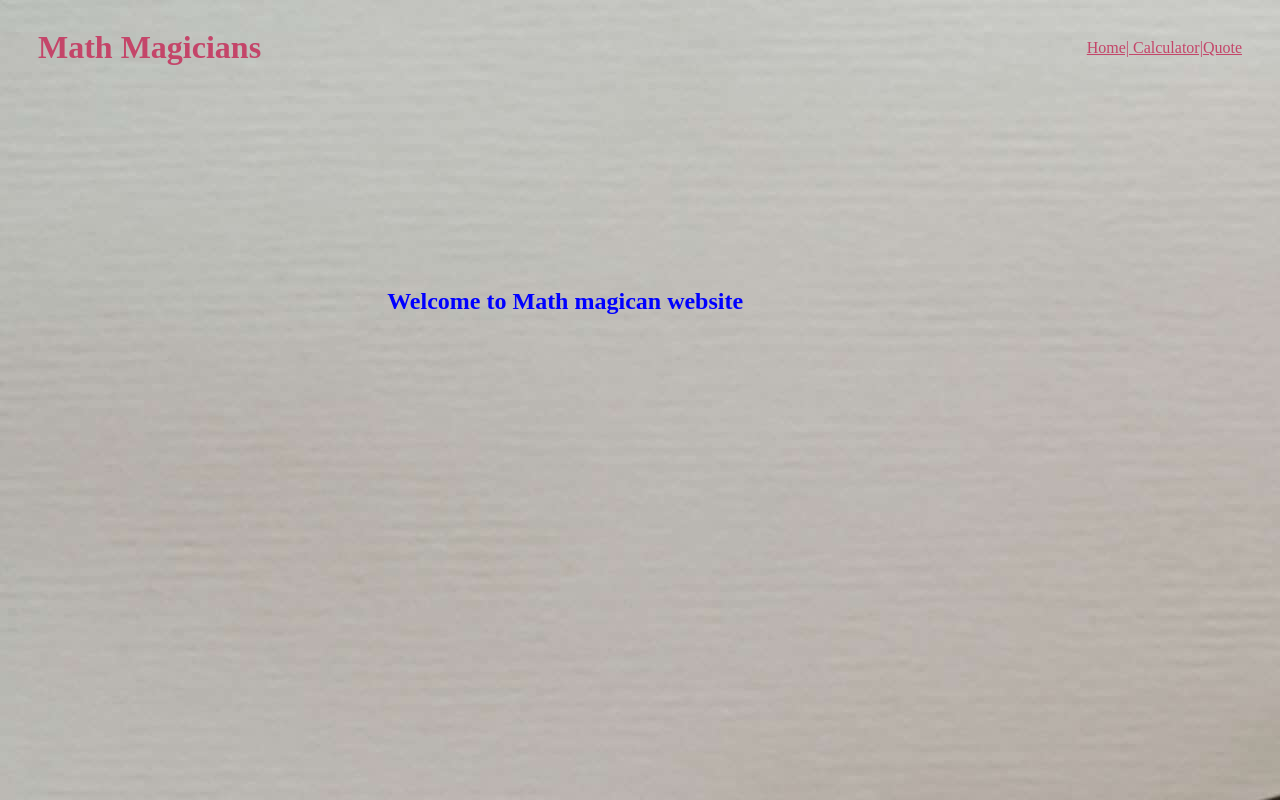
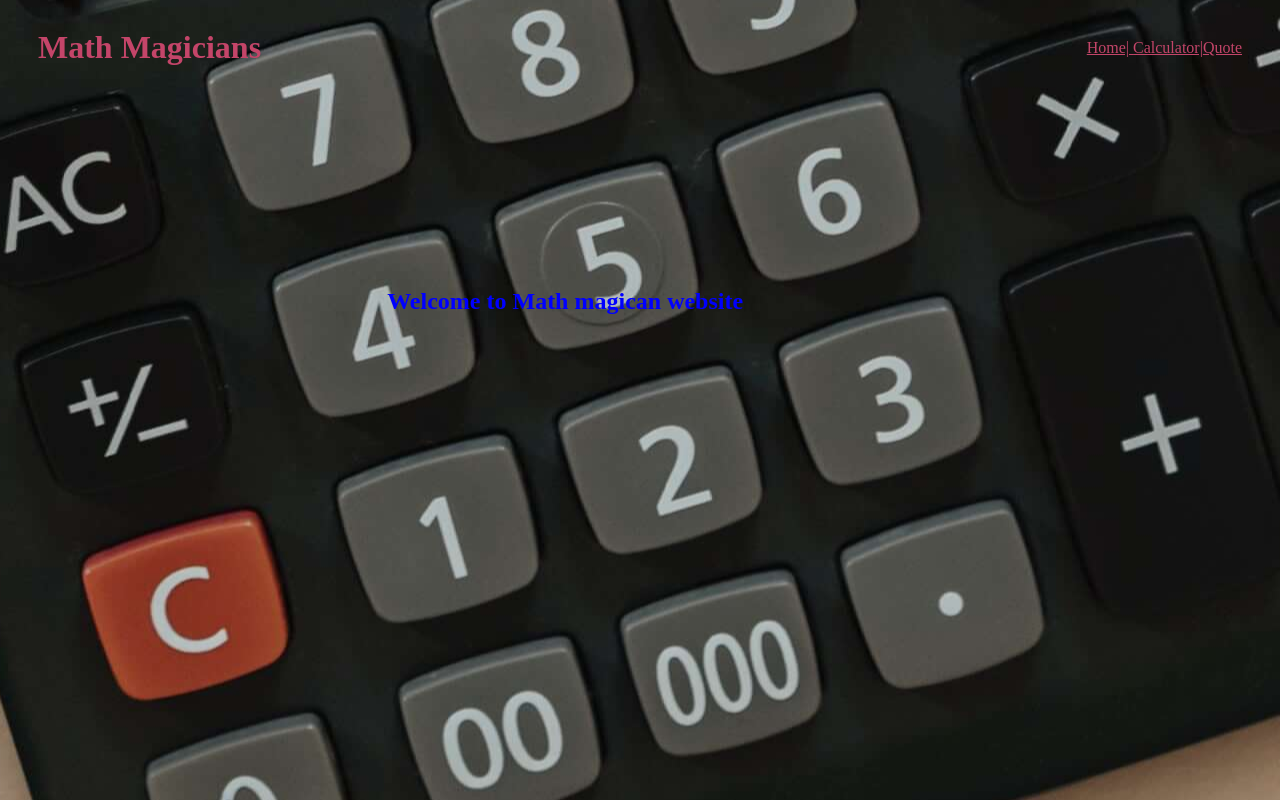
Before and after one commit to che30/react-calculator-app-project, a React (Create React App) app: page / in a window 1280 px wide. Built offline with nearby package versions, Linux system fonts and the light colour scheme; the HTML template or start-up script is replaced by a standard one.

Commit message:
Change position of background image

```diff
--- a/src/index.css
+++ b/src/index.css
@@ -1,6 +1,7 @@
 body{
   background-image: url('./assets/img/math.jpg');
   background-repeat: no-repeat;
+  background-position: 20% 50%;
   /* background-size: 100%;  */
 }
 .main {
```
